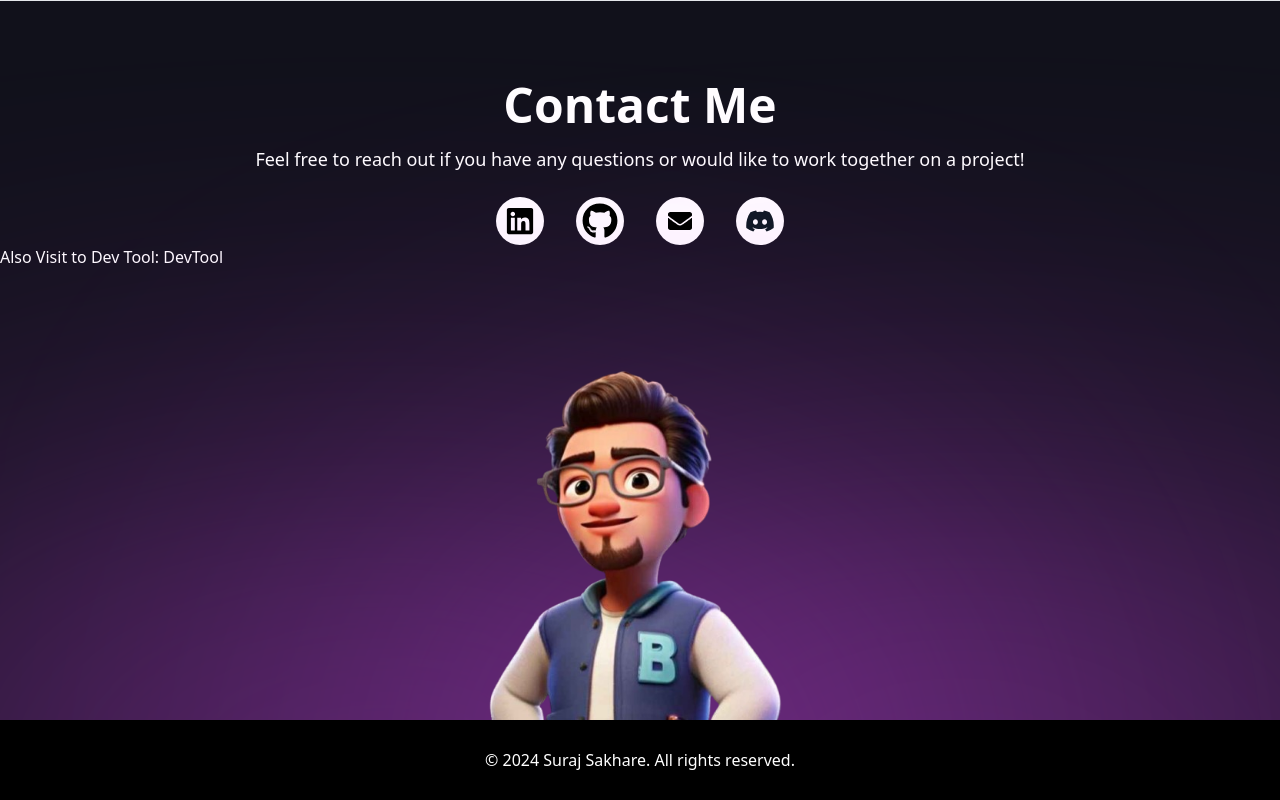
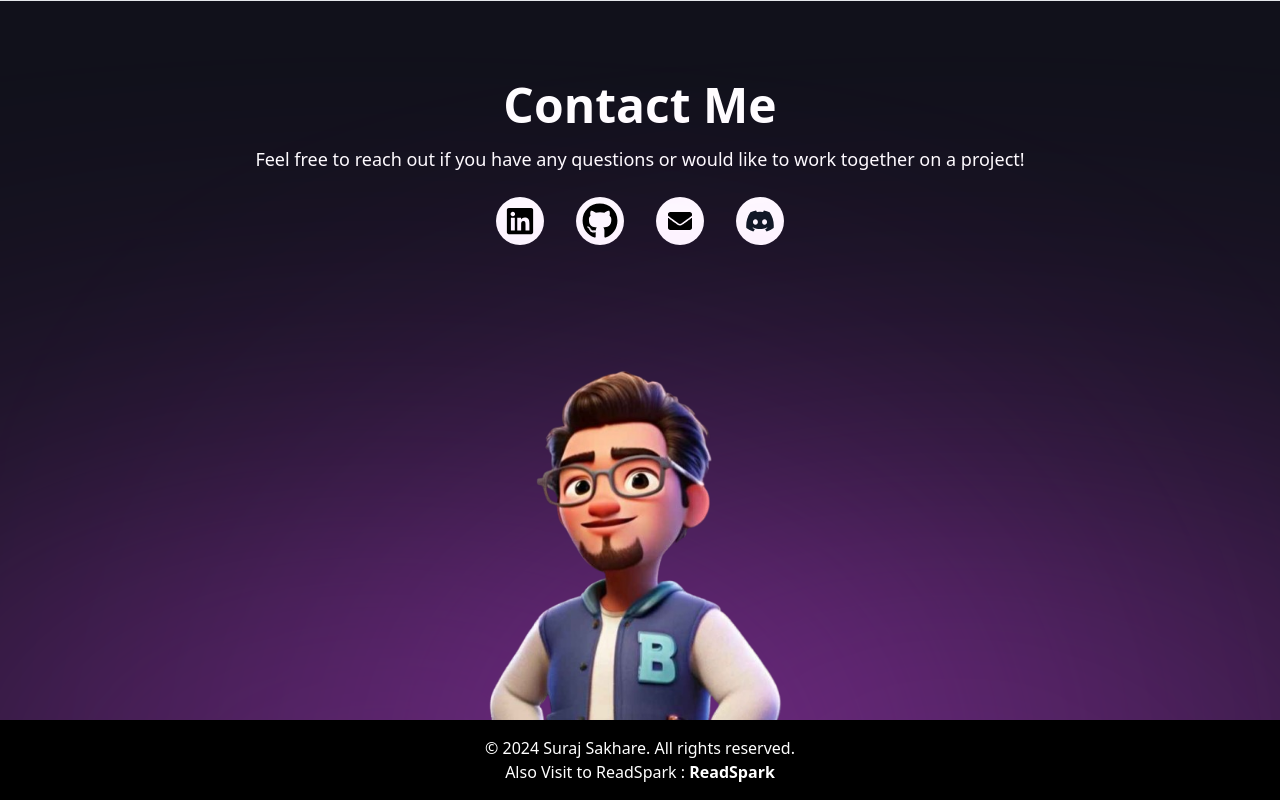
Before and after one commit to SurajSakhare100/PortFolio-Website, a React (Vite) app in the folder frontend/: page / in a window 1280 px wide. Shown: the part 4588-5388 px from the top of the page. Built offline with nearby package versions, Linux system fonts and the light colour scheme.

Commit message:
readspark backlink added

```diff
--- a/frontend/src/components/Footer.jsx
+++ b/frontend/src/components/Footer.jsx
@@ -5,11 +5,11 @@ function Footer() {
     <div className='w-full  text-white'>
           <div className="hidden md:block absolute -bottom-[10%] right-[10%] w-96 h-44 scale-[300%] bg-[#e14affc2] rounded-full blur-3xl  opacity-50 z-0"></div>
           <div className="hidden md:block absolute -bottom-[10%] left-[15%] w-96  h-44 scale-[300%] bg-[#e14affc1] rounded-full blur-3xl  opacity-50 z-0"></div>
-          <div className='bg-black w-full h-20 absolute bottom-0 flex items-center justify-center'>
+          <div className='bg-black w-full h-20 absolute bottom-0 flex flex-col items-center justify-center'>
           © {new Date().getFullYear()} Suraj Sakhare. All rights reserved.
+          <p>Also Visit to ReadSpark : <a href="https://readspark.vercel.app/" target="_blank"><span className='font-bold'>ReadSpark</span></a></p>
           </div>
           <div>
-          <p>Also Visit to Dev Tool: <a href="https://toolfordev.vercel.app/" target="_blank">DevTool</a></p>
           </div>
     </div>
   )
```
